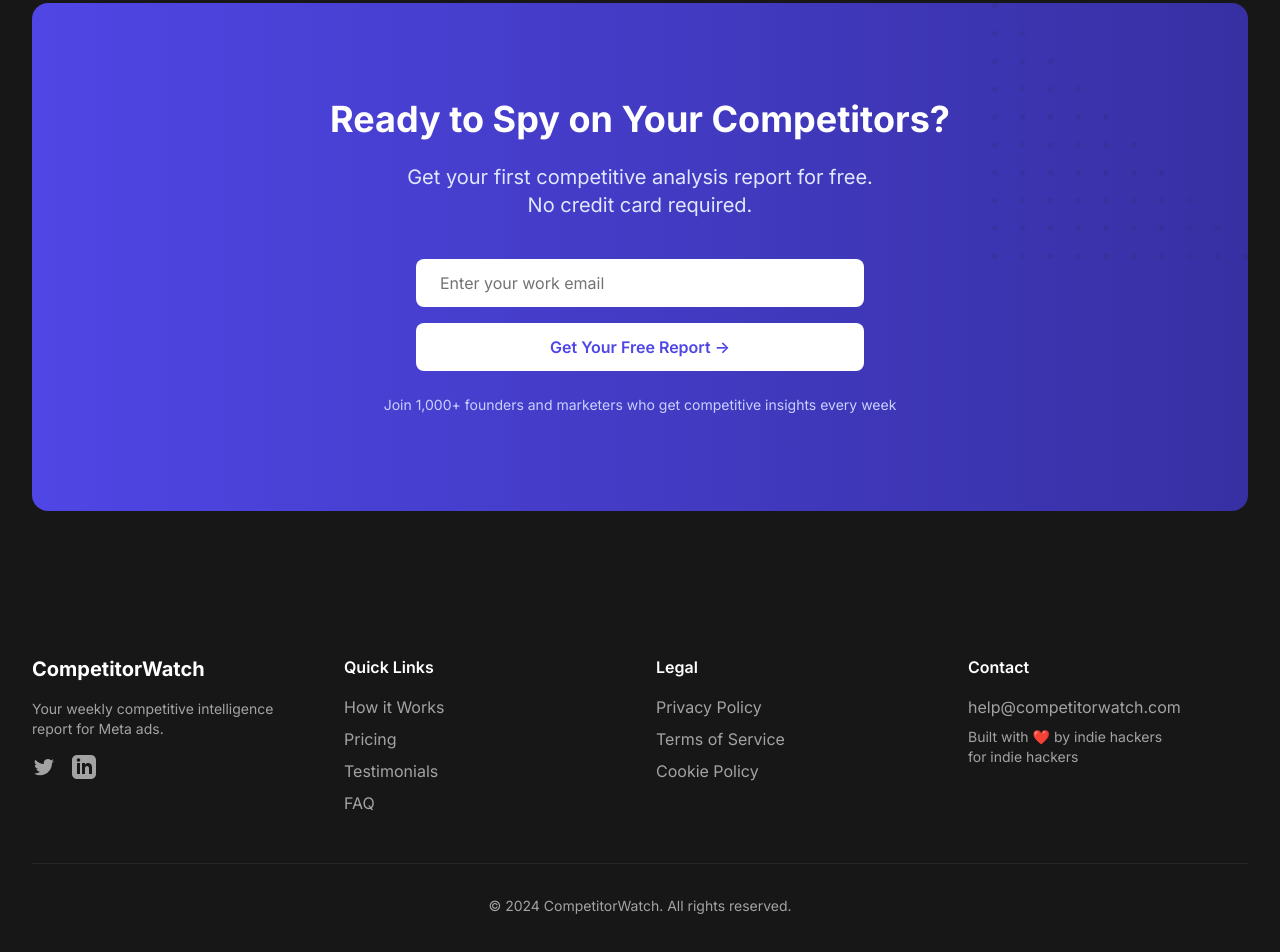
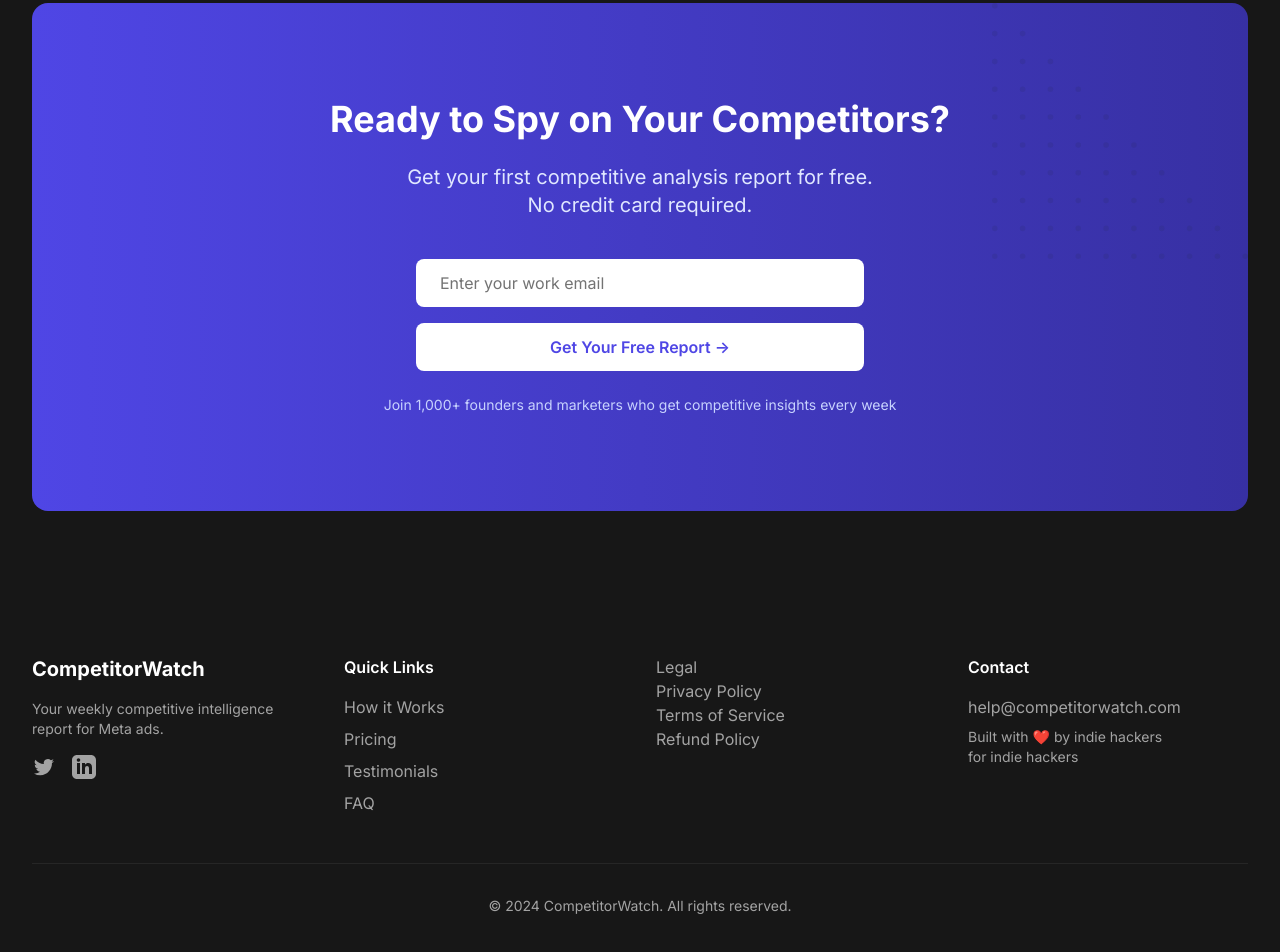
Before and after one commit to ManmeetSethi/SpyPanda_LandingPage, a plain HTML site: page index.html in a window 1280 px wide. Shown: the part 5402-6354 px from the top of the page. Drawn offline with nearby package versions, Linux system fonts and the light colour scheme.

Commit message:
Update index.html

```diff
--- a/index.html
+++ b/index.html
@@ -1146,13 +1146,13 @@
 
         <!-- Legal -->
         <div>
-          <h4 class="text-white font-semibold mb-4">Legal</h4>
-          <ul class="space-y-2">
-            <li><a href="#" class="hover:text-white transition-colors">Privacy Policy</a></li>
-            <li><a href="#" class="hover:text-white transition-colors">Terms of Service</a></li>
-            <li><a href="#" class="hover:text-white transition-colors">Cookie Policy</a></li>
-          </ul>
-        </div>
+      <h4 className="text-white font-semibold mb-4">Legal</h4>
+      <ul className="space-y-2">
+        <li><a href="privacy.html" className="hover:text-white transition-colors">Privacy Policy</a></li>
+        <li><a href="terms.html" className="hover:text-white transition-colors">Terms of Service</a></li>
+        <li><a href="return.html" className="hover:text-white transition-colors">Refund Policy</a></li>
+      </ul>
+    </div>
 
         <!-- Contact -->
         <div>
```
